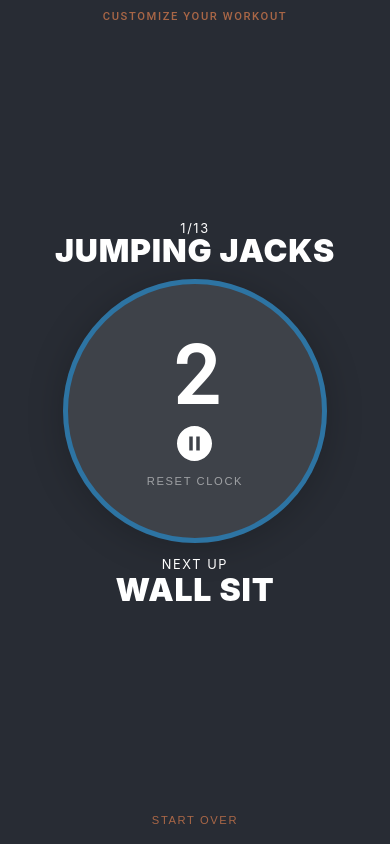
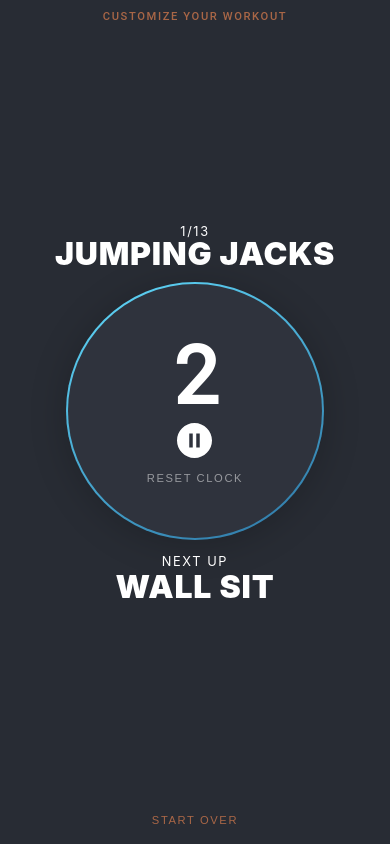
Before and after one commit to joeschwehr/HIIT-tracker, a React (Create React App) app: page / in a window 390 px wide. Both pictures are taken after a click on the icon 194 px from the left and 443 px from the top of the page. Built offline with nearby package versions, Linux system fonts and the light colour scheme.

Commit message:
added styles for GREAT JOB and READY, tweaked mobile styles

```diff
--- a/public/index.html
+++ b/public/index.html
@@ -16,6 +16,7 @@
     -->
     <link rel="manifest" href="%PUBLIC_URL%/manifest.json" />
     <link href="https://fonts.googleapis.com/css?family=Roboto+Mono&display=swap" rel="stylesheet">
+    <link href="https://fonts.googleapis.com/css?family=Bangers&display=swap" rel="stylesheet">
     <!--
       Notice the use of %PUBLIC_URL% in the tags above.
       It will be replaced with the URL of the `public` folder during the build.
--- a/src/App.css
+++ b/src/App.css
@@ -1,5 +1,6 @@
 :root {
   --background-color: #282c34;
+  --background-color-lighter: #2f333d;
 
   --deeper-color: rgb(254, 107, 139);
   --highlight-color: rgb(255, 142, 83);
--- a/src/components/Timer/Timer.jsx
+++ b/src/components/Timer/Timer.jsx
@@ -112,21 +112,24 @@ export default function Timer(props){
     const isWorkingOut = (timeRemaining === 0 && nextExercise !== null && isResting) || (isRunning && !isResting && precount <=0 && timeRemaining >= 1);
 
     return (
-        <div className="timer-container" style={isWorkingOut ? {border: "5px solid var(--highlight-color"} : null}>
+        <div
+            className="timer-gradient-wrapper"
+            style={isWorkingOut ? {background: "linear-gradient(200deg, var(--highlight-color), var(--deeper-color))"} : null}
+        >
+            <div className="timer-container">
                     {precount >= 0 && isRunning ?
-                        <div className="timer-font">
-                            {precount === 0 ? "GO"
-                                : precount <= 3 ? precount
-                                    : reset ? timeRemaining : "READY" //prevents flicker upon reset
-                            }
-                            {timerButtons}
-                        </div>
+                            precount === 0 ? <div className="timer-font">GO{timerButtons}</div>
+                                    : precount <= 3 ? <div className="timer-font">{precount}{timerButtons}</div>
+                                        : reset ? <div className="timer-font">{timeRemaining}{timerButtons}</div>
+                                            : <div className="timer-fancy">Let's go!</div> //prevents flicker upon reset
+
                     : isNaN(runTime) ? <div className="timer-font">0 {timerButtons}</div>
                         : timeRemaining !== 0 ? <div className="timer-font">{timeRemaining}{timerButtons}</div>
-                        : nextExercise === null ? <div className="timer-font">GREAT JOB!</div>
+                            : nextExercise === null ? <div className="timer-fancy">GREAT JOB!</div>
                                 : isResting ? <div className="timer-font">GO{timerButtons}</div>
                                     : <div className="timer-font">0{timerButtons}</div>
                     }
             </div>
+        </div>
     )
 }
--- a/src/components/Timer/timer.styles.scss
+++ b/src/components/Timer/timer.styles.scss
@@ -1,17 +1,26 @@
 @import "../_globals.scss";
+
+.timer-gradient-wrapper {
+  background: linear-gradient(-30deg, var(--timer-bg-color), var(--neon-green));
+  border-radius: 500rem;
+  padding: 3px;
+  box-shadow: 0 4px 36px 0 rgba(0, 0, 0, 0.212);
+
+  @media screen and (max-width: $sm) {
+    padding: 2px;
+  }
+}
 
 .timer-container {
     width: 350px;
     height: 350px;
     padding: 15px;
-    background-color: rgba(255, 255, 255, 0.10);
-    border: solid 5px var(--timer-bg-color);
-    box-shadow:0 4px 36px 0 rgba(0, 0, 0, 0.212);
+    background-color: var(--background-color-lighter);
     border-radius: 500rem;
-    overflow:hidden;
     display: flex;
     align-items: center;
-    overflow: visible;
+    justify-content: center;
+    // overflow: visible;
 
     @media screen and (max-width: $sm) {
       width: 320px;
@@ -38,7 +47,7 @@
     flex-direction: column;
     align-items: center;
     padding-top: 10px;
-
+    line-height: 1.25;
 
     @media screen and (max-width: $md) {
       padding-top: 0px;
@@ -50,6 +59,33 @@
     }
     @media screen and (max-width: $xs) {
       font-size: 5rem;
+    }
+  }
+
+  .timer-fancy {
+    text-align: center;
+    font-family: 'Bangers', cursive;
+    letter-spacing: .3rem;
+    font-size: 12rem;
+    font-weight: 700;
+    padding: 3rem;
+    background: linear-gradient(45deg, var(--deeper-color) 30%, var(--highlight-color) 90%);
+    line-height: .85;
+
+    -webkit-background-clip: text;
+    background-clip: text;
+    -webkit-text-fill-color: transparent;
+
+
+    @media screen and (max-width: $md) {
+      padding: 2rem;
+      font-size: 11rem;
+    }
+    @media screen and (max-width: $sm) {
+      font-size: 9rem;
+    }
+    @media screen and (max-width: $xs) {
+      font-size: 7rem;
     }
   }
 
```
Lines whose indentation alone changed are shown as unchanged.
